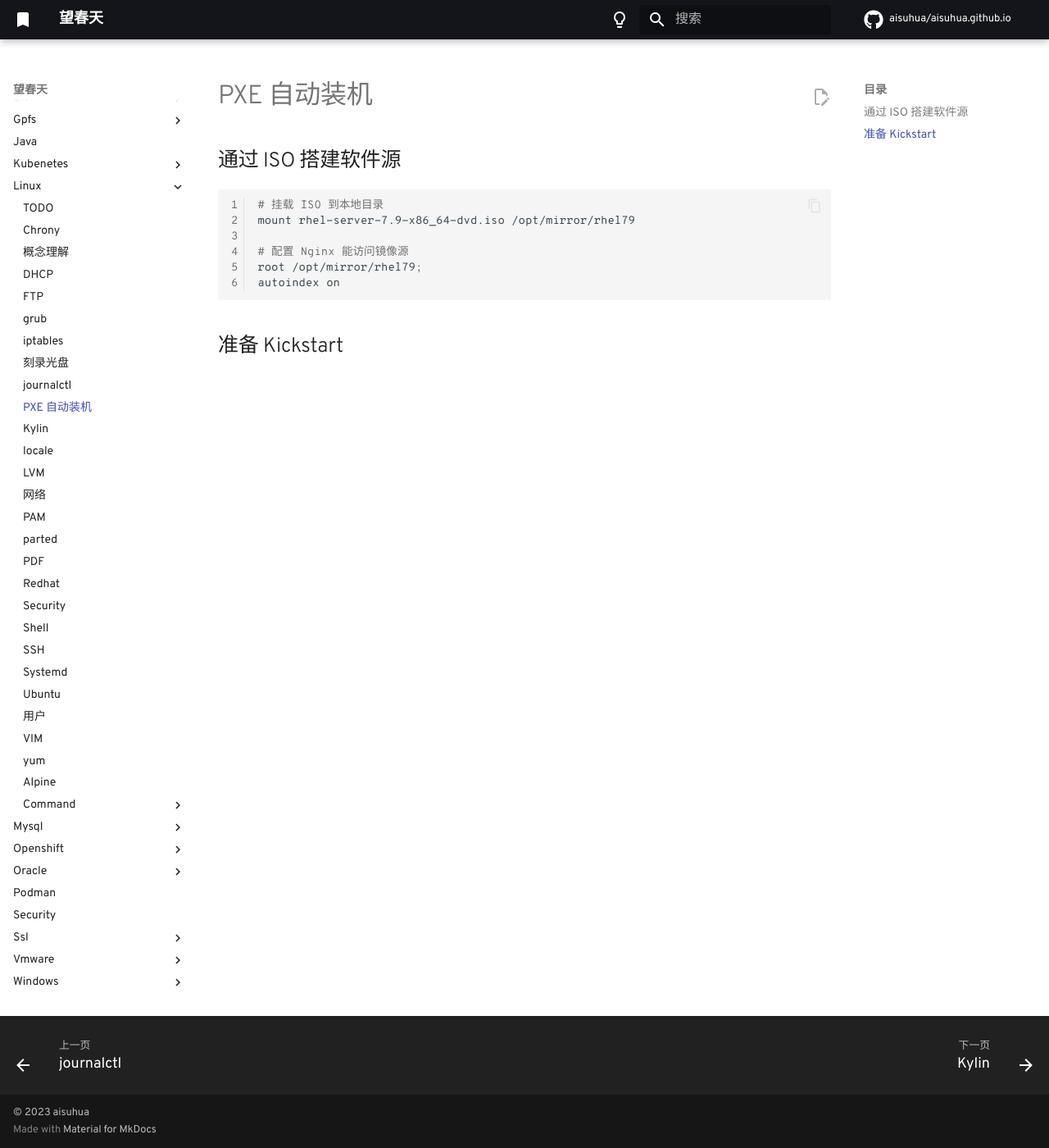
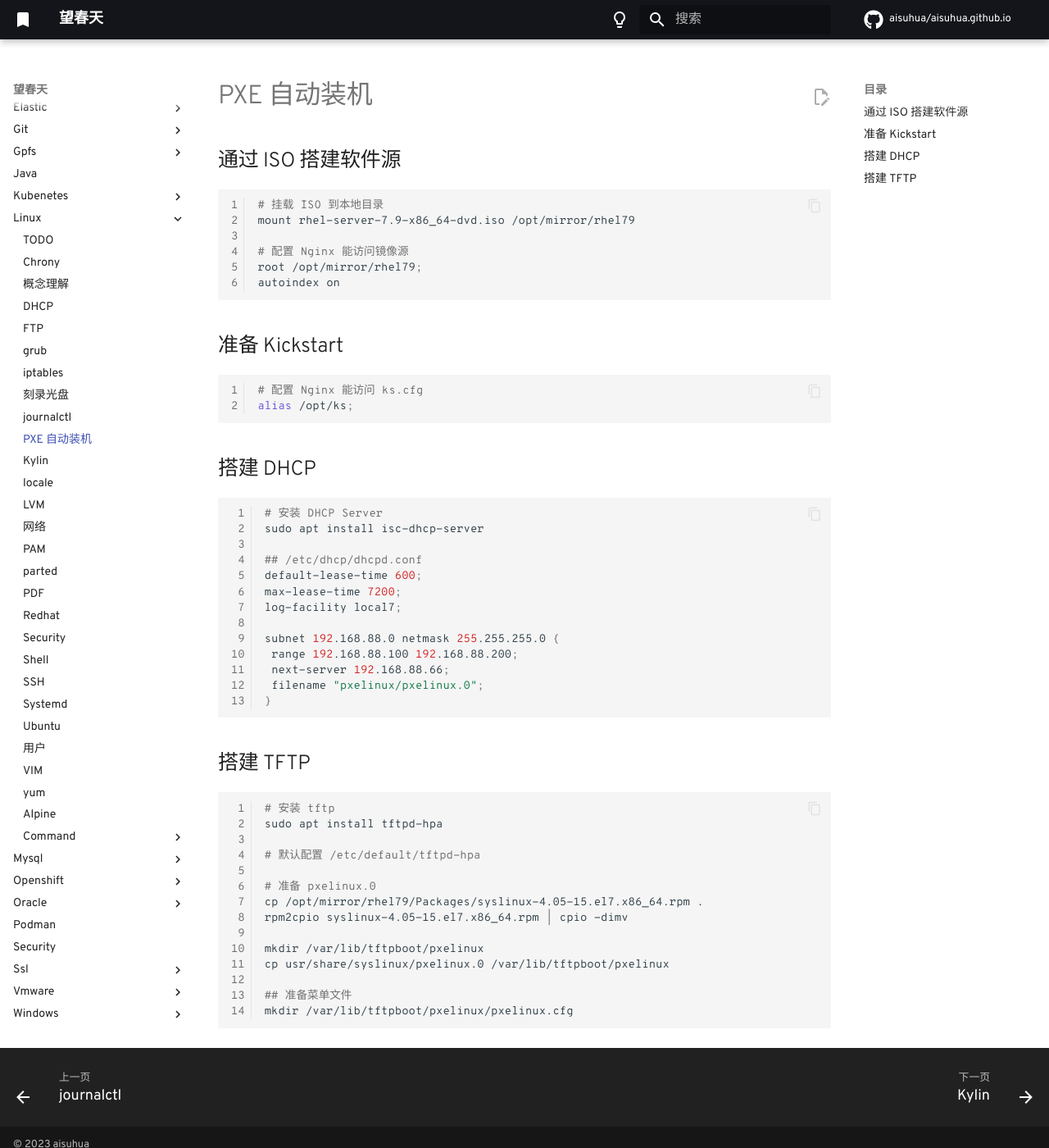
Before and after one commit to aisuhua/aisuhua.github.io, an MkDocs documentation site: the page built from docs/linux/kickstart.md, in a window 1280 px wide and 1400 px high. Shown: the whole window at 82% size. Built offline with MkDocs 1.6.1 and Material for MkDocs 9.7.7, drawn with Linux system fonts in a browser that asks for light colours; comment, search, counter and statistics services are not loaded.

Commit message:
kickstart.md

````diff
--- a/docs/linux/kickstart.md
+++ b/docs/linux/kickstart.md
@@ -12,3 +12,48 @@ autoindex on
 ```
 
 ## 准备 Kickstart
+
+```sh
+# 配置 Nginx 能访问 ks.cfg
+alias /opt/ks;
+```
+
+## 搭建 DHCP
+
+```sh
+# 安装 DHCP Server
+sudo apt install isc-dhcp-server
+
+## /etc/dhcp/dhcpd.conf
+default-lease-time 600;
+max-lease-time 7200;
+log-facility local7;
+
+subnet 192.168.88.0 netmask 255.255.255.0 {
+ range 192.168.88.100 192.168.88.200;
+ next-server 192.168.88.66;
+ filename "pxelinux/pxelinux.0";
+}
+```
+
+## 搭建 TFTP
+
+```sh
+# 安装 tftp
+sudo apt install tftpd-hpa
+
+# 默认配置 /etc/default/tftpd-hpa
+
+# 准备 pxelinux.0
+cp /opt/mirror/rhel79/Packages/syslinux-4.05-15.el7.x86_64.rpm .
+rpm2cpio syslinux-4.05-15.el7.x86_64.rpm | cpio -dimv
+
+mkdir /var/lib/tftpboot/pxelinux
+cp usr/share/syslinux/pxelinux.0 /var/lib/tftpboot/pxelinux
+
+## 准备菜单文件
+mkdir /var/lib/tftpboot/pxelinux/pxelinux.cfg
+
+
+
+```
````
